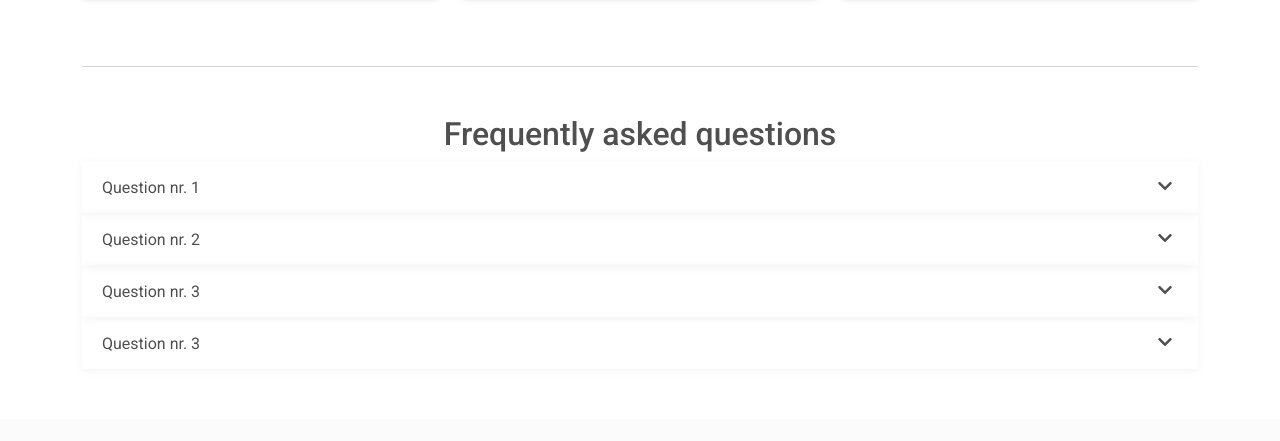
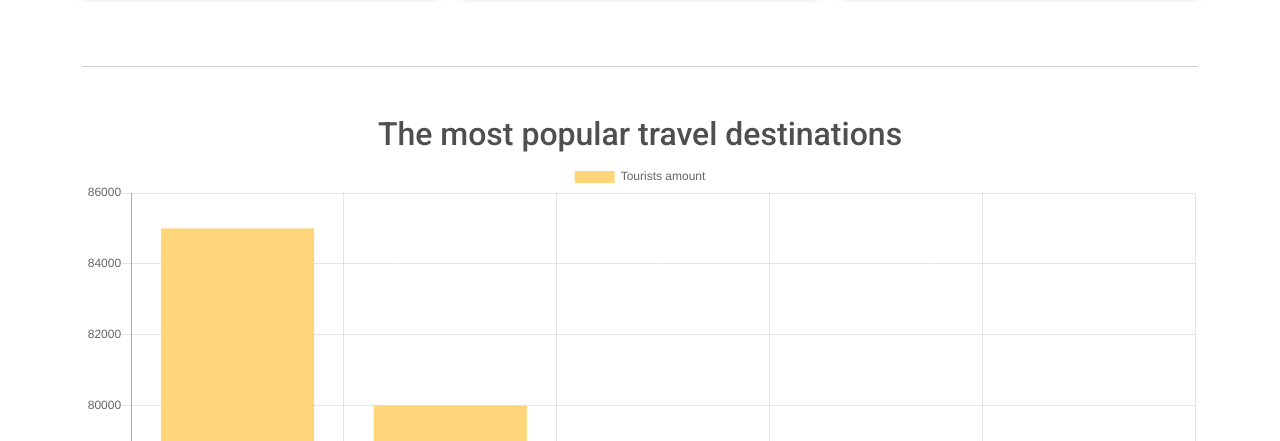
Before and after one commit to mpanska/music-albums-crud, a plain HTML site: page Bootstrap practice/index.html in a window 1280 px wide. Shown: the part 1787-2228 px from the top of the page. Drawn offline with nearby package versions, Linux system fonts and the light colour scheme.

Commit message:
chart added

```diff
--- a/Bootstrap practice/index.html
+++ b/Bootstrap practice/index.html
@@ -12,6 +12,7 @@
     <!-- Google Fonts Roboto -->
     <link rel="stylesheet" href="https://fonts.googleapis.com/css2?family=Roboto:wght@300;400;500;700&display=swap" />
     <!-- MDB -->
+    <script src="https://cdnjs.cloudflare.com/ajax/libs/Chart.js/2.9.4/Chart.min.js"></script>
     <link rel="stylesheet" href="css/mdb.min.css" />
   </head>
   <body>
@@ -230,15 +231,34 @@
           <!--Grid row-->
         </section>
         <!--Section: LastTravels-->
-
         <hr class="my-5">
-        <!--Section: Gallery-->
-
       </div>
 
+    <!-- Section Chart -->
+      <div class="container">
+        <h2 class="text-center">The most popular travel destinations</h2>
+        <canvas id="travelChart"></canvas>
+        <hr class="my-5">
+      </div>
+
+      <script>
+        let travelChart = document.getElementById('travelChart').getContext('2d');
+        let barChart = new Chart(travelChart, {
+          type: 'bar',
+          data: {
+            labels: ['USA', 'Italy' ,'France', 'Greece' ,'Spain'],
+            datasets: [{
+              label: 'Tourists amount', data: ['85000', '80000', '77300', '74000', '73000'], backgroundColor: '#ffd57a'
+            }]
+          },
+          options: {}
+        });
+      </script>
+    <!-- section chart -->
 
 
     <!--Section: FAQ-->
+    <div class="container ">
       <section id="faq" class="text-center">
         <div class="accordion container align-items-center justify-content-center" id="accordionExample">
           <h2>Frequently asked questions</h2>
@@ -339,9 +359,15 @@
           </div>
         </div>
       </section>
+    </div>
+
+
 
     <!--Section: FAQ-->
+
+
   </main>
+
  <!--Main layout-->
 
 
@@ -379,5 +405,7 @@
 
     <!-- MDB -->
     <script type="text/javascript" src="js/mdb.min.js"></script>
+
+
   </body>
 </html>
```
Lines whose indentation alone changed are shown as unchanged.
